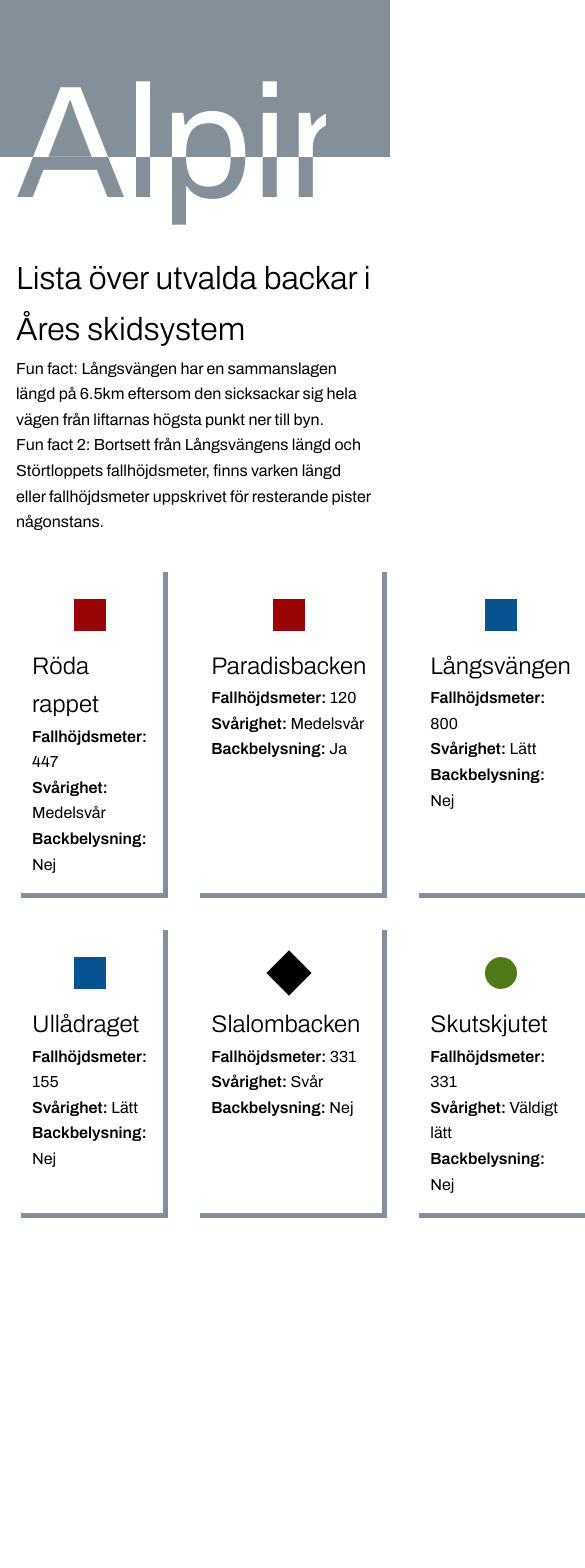
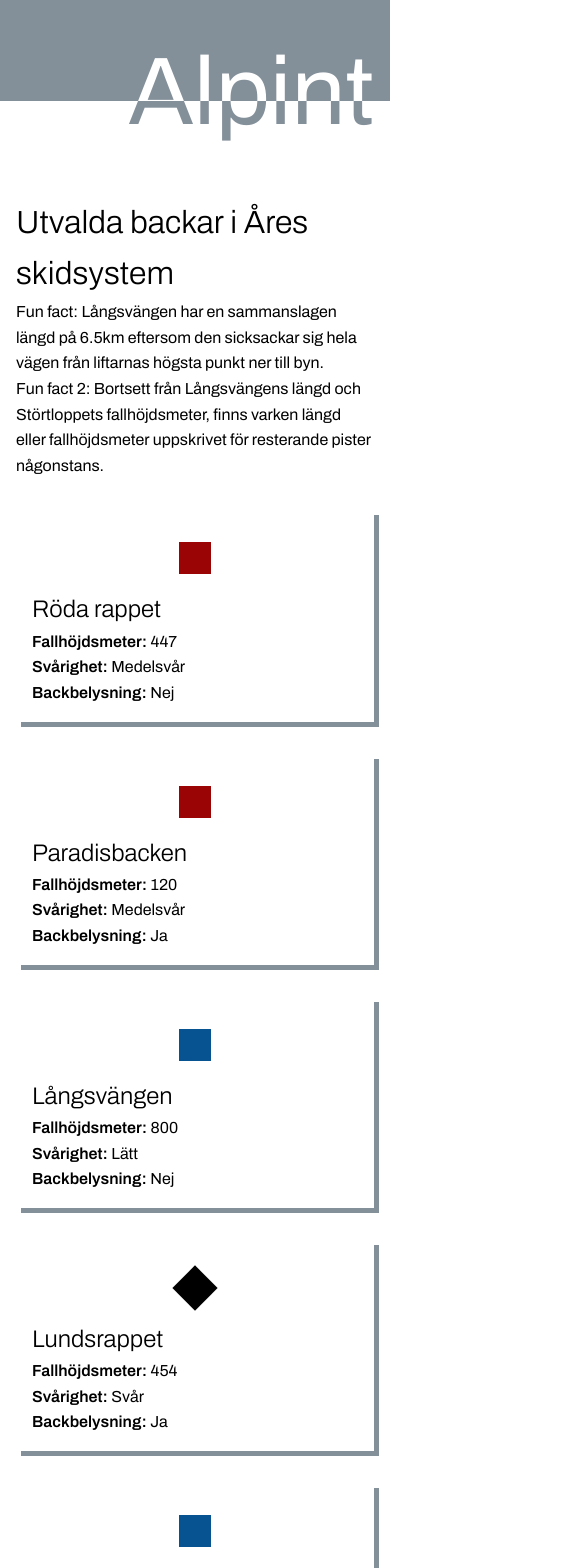
Before and after one commit to sagaeinkik/dt210g-mom1, a React (Vite) app: page / in a window 390 px wide. Shown: the top 1568 px of the page, 585 px wide, since content can reach past the window. Before the commit the page ends 1261 px from the top, so only its background shows below. Built offline with nearby package versions, Linux system fonts and the light colour scheme.

Commit message:
Några media queries

```diff
--- a/src/App.tsx
+++ b/src/App.tsx
@@ -1,6 +1,7 @@
 import './App.scss'
 import Header from "./components/Header";
 import ListCollection from "./components/ListCollection";
+import Footer from './components/Footer';
 
 function App() {
 
@@ -8,11 +9,12 @@ function App() {
     <>
       <Header title="Alpint" />
       <div className="text-content">
-        <h1>Lista över utvalda backar i Åres skidsystem</h1>
+        <h1>Utvalda backar i Åres skidsystem</h1>
         <p>Fun fact: Långsvängen har en sammanslagen längd på 6.5km eftersom den sicksackar sig hela vägen från liftarnas högsta punkt ner till byn. </p>
         <p>Fun fact 2: Bortsett från Långsvängens längd och Störtloppets fallhöjdsmeter, finns varken längd eller fallhöjdsmeter uppskrivet för resterande pister någonstans.</p>
         <ListCollection />
       </div>
+      <Footer />
     </>
   )
 }
--- /dev/null
+++ b/src/components/Footer.scss
@@ -0,0 +1,7 @@
+@use '../assets/scss/vars' as v;
+
+footer {
+    background-color: v.$blue;
+    color: white;
+    text-align: center;
+}
--- /dev/null
+++ b/src/components/Footer.tsx
@@ -0,0 +1,14 @@
+import "./Footer.scss";
+
+const Footer = () => {
+  return (
+    <footer>
+        <div className="text-content">
+        <p>Av Saga Einarsdotter Kikajon</p>
+        <p>DT210G, Fördjupad frontend-utveckling &mdash; Mittuniversitetet 2025</p>
+        </div>
+    </footer>
+  )
+}
+
+export default Footer
--- a/src/components/Header.scss
+++ b/src/components/Header.scss
@@ -15,3 +15,28 @@ header {
         color: transparent;
     }
 }
+
+//Media queries
+@media (max-width: 650px) {
+    header {
+        height: 6.3em;
+    }
+    header p {
+        font-size: 6em;
+        margin-right: 0;
+    }
+}
+
+@media (max-width: 285px) {
+    header {
+        height: 4.4em;
+        margin-bottom: 2em;
+    }
+    header p {
+        font-size: 4em;
+        background: linear-gradient(to bottom, white 53%, v.$blue 47%);
+        -webkit-background-clip: text;
+        background-clip: text;
+        color: transparent;
+    }
+}
--- a/src/components/ListCollection.scss
+++ b/src/components/ListCollection.scss
@@ -6,3 +6,24 @@
     grid-template-columns: repeat(4, 1fr);
     gap: 2em;
 }
+
+//Media queries
+@media (max-width: 900px) {
+    .slope-wrapper {
+        grid-template-columns: repeat(3, 1fr);
+    }
+}
+
+@media (max-width: 650px) {
+    .slope-wrapper {
+        grid-template-columns: repeat(2, 1fr);
+    }
+}
+
+@media (max-width: 450px) {
+    //Ta bort grid, gör till flex med columns
+    .slope-wrapper {
+        display: flex;
+        flex-direction: column;
+    }
+}
--- a/src/components/ListCollection.tsx
+++ b/src/components/ListCollection.tsx
@@ -51,10 +51,10 @@ const ListCollection = () => {
     ];
   return (
     <div className="slope-wrapper">
-
-        {slopes.map((slope) => (
+        {/* Loopa igenom! */}
+        {slopes.map((slope, index) => (
             <SlopeItem
-            key={slope.name}
+            key={index}
             {...slope}
             />
         ))}
```
